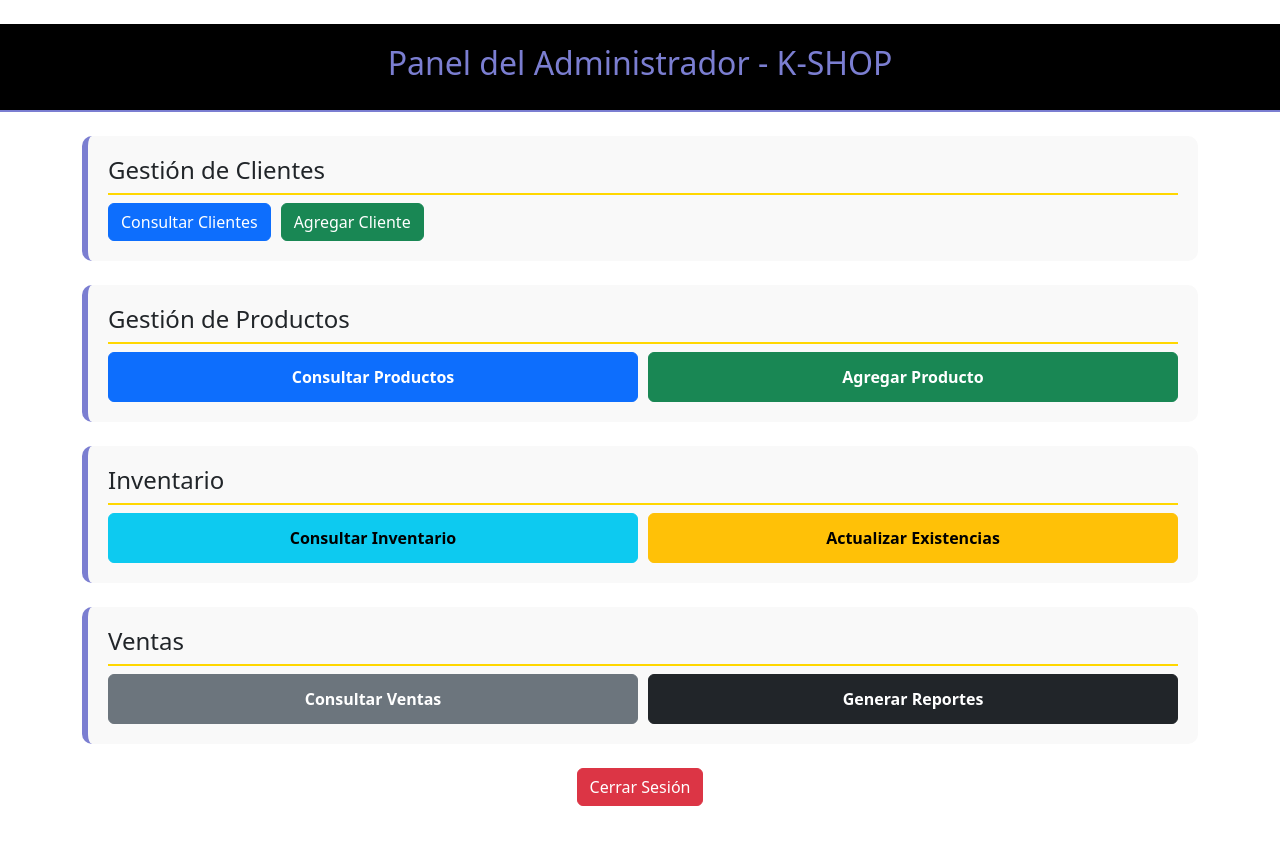
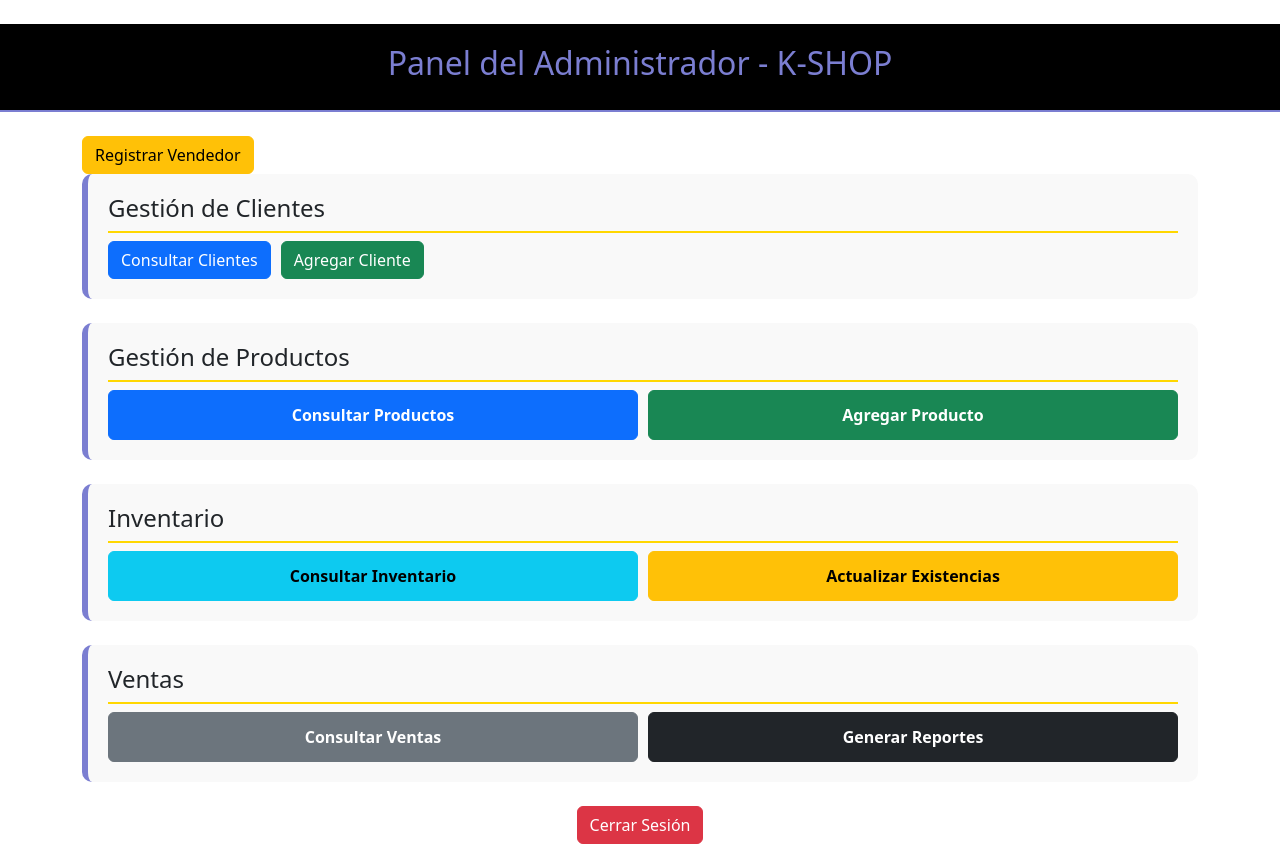
Before and after one commit to kev-abs/kshop-code, a PHP site: page /Paneles/paneladmin.php in a window 1280 px wide. Shown: the part 98-942 px from the top of the page. Before the commit the page ends 904 px from the top, so only its background shows below. Run offline with PHP 8.4, Linux system fonts and the light colour scheme; the visitor is signed in with stand-in values (Sample User, id 1).

Commit message:
Update paneladmin.php

```diff
--- a/Paneles/paneladmin.php
+++ b/Paneles/paneladmin.php
@@ -54,6 +54,11 @@ if (!isset($_SESSION["rol"]) || $_SESSION["rol"] !== "administrador") {
 
 <div class="admin-container container">
 
+<!-- Gestión de vendedores -->
+<div class="section-content">
+  <a href="registrar_vendedor.php" class="btn btn-warning">Registrar Vendedor</a>
+</div>
+
   <!-- Gestión de Clientes -->
   <div class="admin-section mb-4">
     <div class="section-header h4">Gestión de Clientes</div>
```
